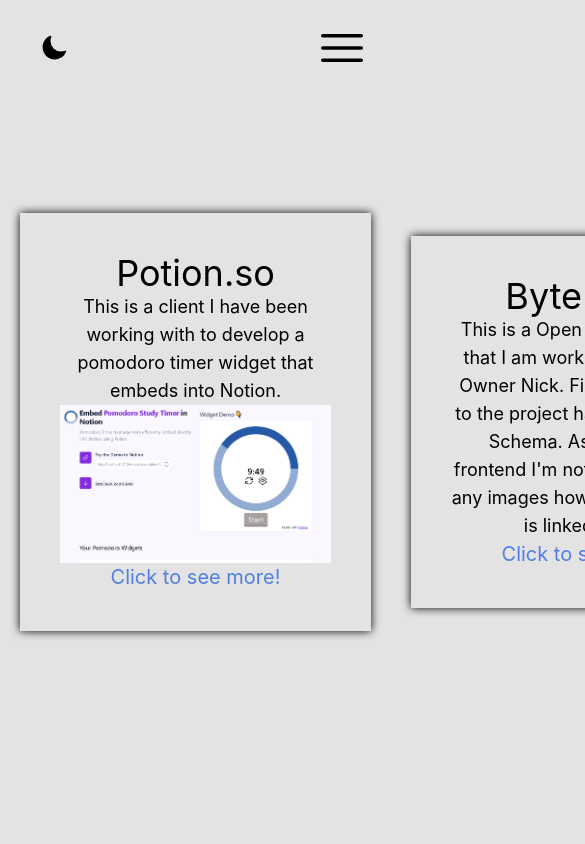
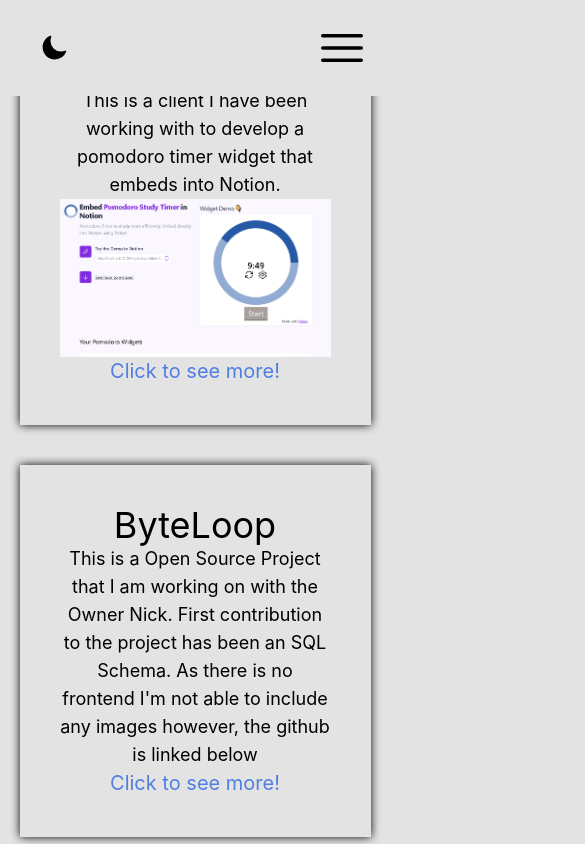
Before and after one commit to ConorMcNamee/old-portfolio, a Next.js app: page /portfolio in a window 390 px wide. Shown: the top 844 px of the page, 585 px wide, since content can reach past the window. Built offline with nearby package versions, Linux system fonts and the light colour scheme.

Commit message:
fixed portfolio page responsive

```diff
--- a/components/Portfolio/PortfolioCard.tsx
+++ b/components/Portfolio/PortfolioCard.tsx
@@ -26,7 +26,7 @@
 
 
     return (
-    <div className="h-screen flex flex-wrap flex-col justify-center items-center">
+    <div className="h-screen flex flex-col justify-center items-center">
       {
         PortfolioProjects.map((project:any, key) => (
           <div key={key} className="flex text-center items-center justify-center self-center bg-theme dark:bg-theme-dark drop-shadow-3xl m-5 p-10 w-[90%] lg:w-[50%]">
--- a/pages/portfolio.tsx
+++ b/pages/portfolio.tsx
@@ -3,7 +3,7 @@
 
 export default function Portfolio(){
     return (
-        <section className="h-screen">
+        <section className="h-screen flex flex-col">
             <PortfolioCard />
         </section>
     )
```
